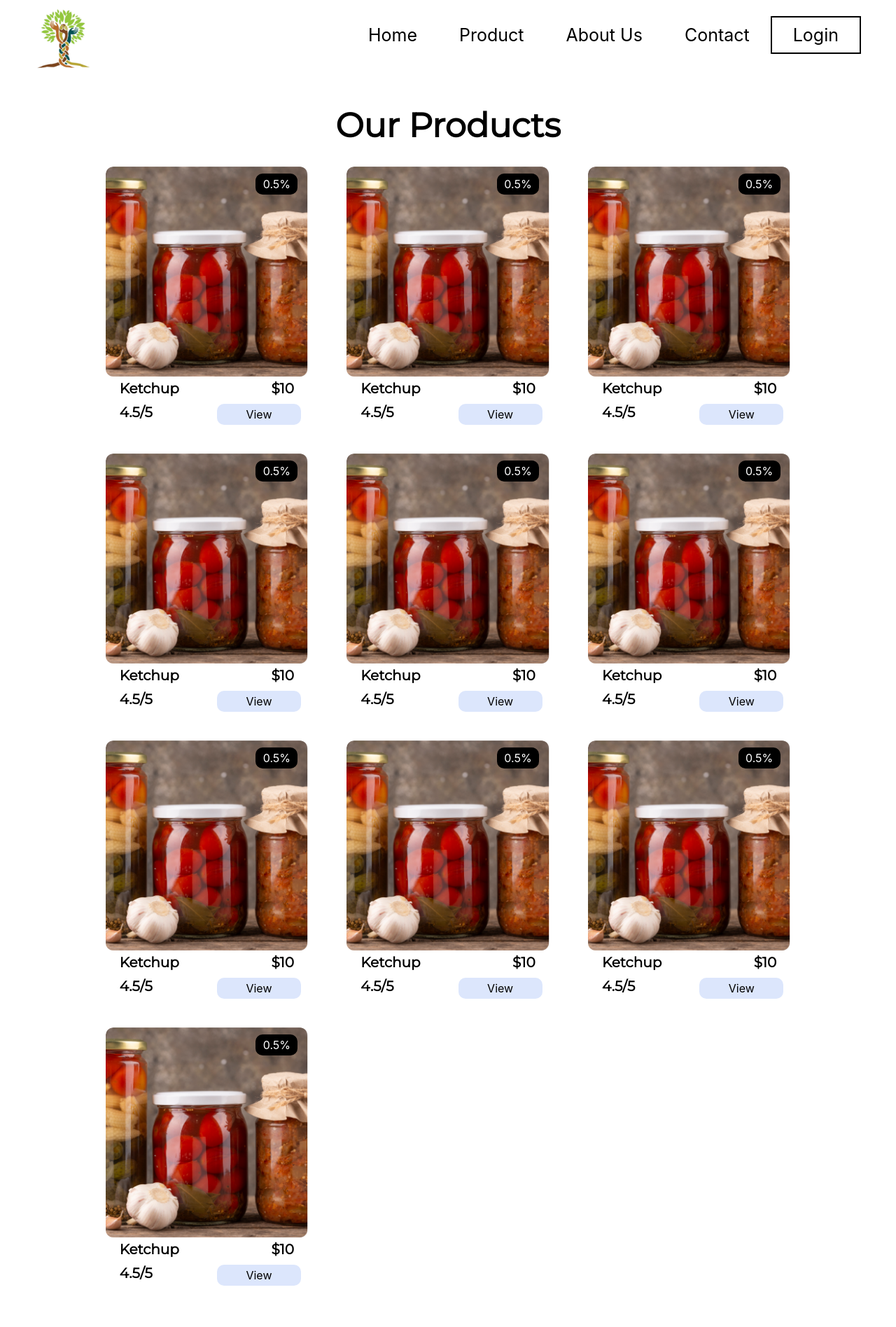
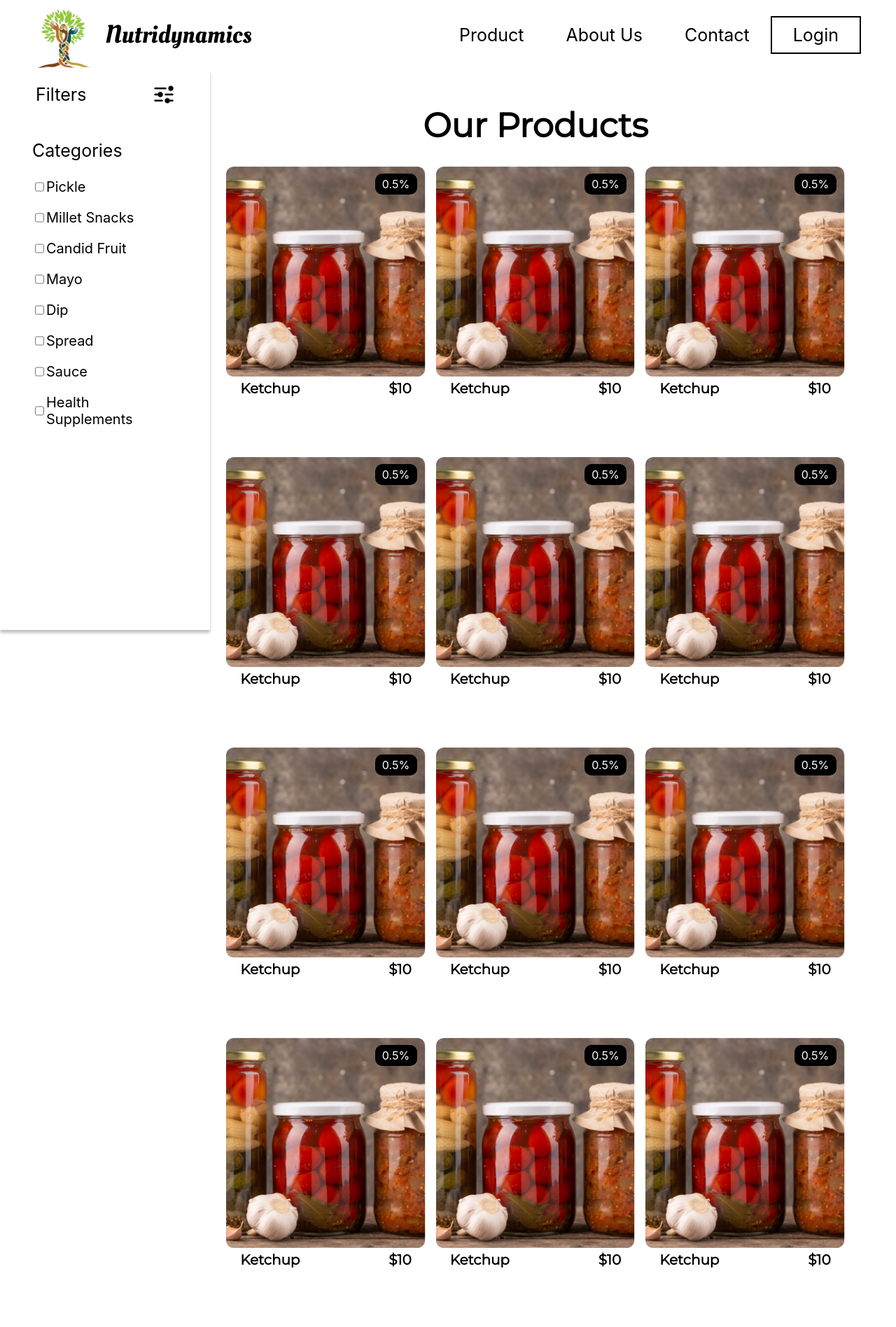
Before and after one commit to saeternus/Nutradynamics, a React (Create React App) app: page /#/Catalog in a window 1280 px wide. Shown: the top 1896 px of the page at 70% size. Built offline with nearby package versions, Linux system fonts and the light colour scheme; a web font is replaced by a local one.

Commit message:
Added catogarie filter on catalog page and edited avbar for company name

```diff
--- a/src/App.css
+++ b/src/App.css
@@ -3,7 +3,7 @@
 }
 .App{
   width: 100%;
-  overflow-x: hidden;
+  /* overflow-x: hidden; */
 }
 .benefits{
   display: flex;
--- /dev/null
+++ b/src/Components/Catagorie.jsx
@@ -0,0 +1,11 @@
+import React from 'react'
+
+function Catagorie() {
+  return (
+    <div>
+
+    </div>
+  )
+}
+
+export default Catagorie
--- a/src/Components/Navbar.jsx
+++ b/src/Components/Navbar.jsx
@@ -18,16 +18,21 @@ function Navbar() {
   return (
     <>
       <div className='box'>
+      <Link to='/'>
+        <div className='comp'>
         <div className='logo'>
         </div>
+        <div className='compname'>Nutridynamics</div>
+        </div>
+        </Link>
         <div className='list'>
           <ul className='items'>
 
-            <Link to='/'>Home</Link>
+
 
           </ul>
           <ul className='items product'>
-            <Link to='/Product'>Product</Link>
+            <Link to='#'>Product</Link>
             <div className='productlist'>
               <ul className='productitems'>
 
--- a/src/Components/Productcard.jsx
+++ b/src/Components/Productcard.jsx
@@ -14,7 +14,7 @@ function Productcard(props) {
     return (
         <div className='cardbox'>
             <div className='productdiscount'>
-        {(props.discount === '0')? <></> : Discount}
+                {(props.discount === '0') ? <></> : Discount}
             </div>
             <div className='productimg'>
                 <img src={props.img} alt="" />
@@ -23,12 +23,13 @@ function Productcard(props) {
                 <div className='row'>
                     <div className='productname'>{props.name}</div>
                     <div className='prouctprice'>{props.price}</div>
-            </div><div className='row'>
+                </div>
+                {/* <div className='row'>
                     <div className='productrating'>{props.rating}/5 </div>
                     <div className='productview'
                     //  onClick={productnavigation}
                     >View</div>
-            </div>
+                </div> */}
             </div>
 
         </div>
--- /dev/null
+++ b/src/Components/Styles/Filter.css
@@ -0,0 +1,27 @@
+.filterbox{
+    width: 300px;
+    height: calc(100vh);
+    max-width: 100%;
+    position:sticky;
+    top: 0;
+    position: -webkit-sticky;
+    /* background-color:blue; */
+    display: flex;
+    box-shadow: 0px 4px 4px rgba(0, 0, 0, 0.25);
+    /* color: aqua; */
+    padding: 20px;
+}
+.topicandimg{
+    display: flex;
+    flex-direction: row;
+    height: fit-content;
+    width: 90%;
+    justify-content: space-evenly;
+    align-items: center;
+    font-size: 25px;
+}
+.topicandimg img{
+    width: 30px;
+    /* height: 50px; */
+    object-fit: contain;
+}
--- a/src/Components/Styles/Navbar.css
+++ b/src/Components/Styles/Navbar.css
@@ -114,6 +114,22 @@
 .close{
     transform: translateX(-100%);
 }
+.comp{
+    display: flex;
+    flex-direction: row;
+    justify-content: center;
+    align-items: center;
+}
+.box a{
+text-decoration: none;
+color: #000000;
+}
+.compname{
+    font-family: 'Oleo Script';
+font-style: normal;
+font-weight: 400;
+font-size: 36px;
+}
 
 @media only screen and (max-width: 950px) {
     .box{
--- a/src/Components/index.js
+++ b/src/Components/index.js
@@ -10,6 +10,8 @@ import Footer from "./Footer";
 import TestimonialCard from "./TestimonialCard";
 import Productcard from "./Productcard";
 import Reviewcard from "./Reviewcard";
+import Filter from "./Filter";
+import Catagorie from "./Catagorie";
 
 export {
   Navbar,
@@ -24,4 +26,6 @@ export {
   TestimonialCard,
   Productcard,
   Reviewcard,
+  Filter,
+  Catagorie
 };
--- a/src/Pages/Catalog.jsx
+++ b/src/Pages/Catalog.jsx
@@ -1,9 +1,17 @@
-import React from 'react'
+import React, { useEffect, useState } from 'react'
 import * as Components from '../Components/index'
 import food from '../Assets/delicious-preserved-food-jars-arrangement 1.png'
+import cross from '../Assets/icons8-cross-64.png'
+import filter from '../Assets/setting.png'
 
 import './Styles/Catalog.css'
 function Catalog() {
+  const [list,setlist] = useState([])
+  const [deletingcat,setdeletingcat] = useState('')
+  const [addingcat,setaddingcat] = useState('')
+
+  const Categories = ['Pickle', 'Millet Snacks', 'Candid Fruit', 'Mayo', 'Dip', 'Spread', 'Sauce', 'Health Supplements']
+
   const dummyproducts =  {
     products:
      [{
@@ -76,18 +84,184 @@ function Catalog() {
       imgage : `${food}`,
       rating : '4.5',
       id: '12345'
+    },{
+      name : 'Ketchup',
+      discount : '0.5%',
+      price : '$10',
+      imgage : `${food}`,
+      rating : '4.5',
+      id: '12345'
+    },{
+      name : 'Ketchup',
+      discount : '0.5%',
+      price : '$10',
+      imgage : `${food}`,
+      rating : '4.5',
+      id: '12345'
+    },{
+      name : 'Ketchup',
+      discount : '0.5%',
+      price : '$10',
+      imgage : `${food}`,
+      rating : '4.5',
+      id: '12345'
+    },{
+      name : 'Ketchup',
+      discount : '0.5%',
+      price : '$10',
+      imgage : `${food}`,
+      rating : '4.5',
+      id: '12345'
+    },{
+      name : 'Ketchup',
+      discount : '0.5%',
+      price : '$10',
+      imgage : `${food}`,
+      rating : '4.5',
+      id: '12345'
+    },{
+      name : 'Ketchup',
+      discount : '0.5%',
+      price : '$10',
+      imgage : `${food}`,
+      rating : '4.5',
+      id: '12345'
+    },{
+      name : 'Ketchup',
+      discount : '0.5%',
+      price : '$10',
+      imgage : `${food}`,
+      rating : '4.5',
+      id: '12345'
+    },{
+      name : 'Ketchup',
+      discount : '0.5%',
+      price : '$10',
+      imgage : `${food}`,
+      rating : '4.5',
+      id: '12345'
+    },{
+      name : 'Ketchup',
+      discount : '0.5%',
+      price : '$10',
+      imgage : `${food}`,
+      rating : '4.5',
+      id: '12345'
+    },{
+      name : 'Ketchup',
+      discount : '0.5%',
+      price : '$10',
+      imgage : `${food}`,
+      rating : '4.5',
+      id: '12345'
+    },{
+      name : 'Ketchup',
+      discount : '0.5%',
+      price : '$10',
+      imgage : `${food}`,
+      rating : '4.5',
+      id: '12345'
+    },{
+      name : 'Ketchup',
+      discount : '0.5%',
+      price : '$10',
+      imgage : `${food}`,
+      rating : '4.5',
+      id: '12345'
     },]
   }
+
+  function Removecatagorie(){
+    if (deletingcat !== ''){
+      for( var i = 0; i < list.length; i++){
+        if ( list[i] === deletingcat) {
+            list.splice(i, 1);
+            let element = document.querySelector(`[name="${deletingcat}"]`)
+            element.dataset.status = 'false'
+            element.checked = false
+        }
+    }
+    setdeletingcat('')
+    }
+  }
+
+  function Addcatagorie(){
+    if (addingcat !== ''){
+            (list.push(addingcat));
+    }
+    setaddingcat('')
+    }
+
+  function Changevalue(cat){
+    let element = document.querySelector(`[name="${cat}"]`)
+    if (element.dataset.status === 'false'){
+      element.dataset.status = 'true'
+      setaddingcat(cat)
+    }
+    else{
+      setdeletingcat(cat)
+    }
+  }
+
+  useEffect(() => {
+    Removecatagorie()
+  }, [deletingcat]);
+
+  useEffect(() => {
+    Addcatagorie()
+  }, [addingcat]);
+
+  function SelectedCatagories(e){
+      return <div className='catogarieselectedcard'>{e.values}
+      <img src={cross} alt="" onClick={()=>{setdeletingcat(e.values)}}/></div>
+  }
+
   return (
     <div className='productsbox'>
       <div className='emptydiv'></div>
-      <div className='productstitle'>Our Products</div>
+      <div className='productfilterandgrid'>
+      <div className='filterbox'>
+        <div className='topicandimg'>Filters
+            <img src={filter} alt="" />
+        </div>
+            <div className='catogarieslist'>
+              <div className='cattopic'>Categories</div>
+              {Categories.map((cat)=>{
+                return(
+                <div className='categorie'>
+                <input type="checkbox" id={cat} name={cat} data-status='false' onClick={()=>{
+                  Changevalue(cat)
+                }}/>
+                <label htmlFor={cat}>{cat} </label>
+                </div>)
+              })}
+            </div>
+    </div>
+      <div className='productflex'>
+        <div className='productstitle'>Our Products</div>
+        {list.length === 0 ?
+        <></>
+      :
+      <>
+      <div className='filterlist'>
+      <div className='filtersapplied'>Filters</div>
+      <div className='catagoriesselected'>
+        {list.map((e)=>{
+          return(
+        <SelectedCatagories values = {e}/>)
+        })}
+      </div>
+      </div>
+      </>}
       <div className='productsgrid'>
         {dummyproducts.products.map((element)=>{
           return(
           <Components.Productcard name={element.name} discount= {element.discount} price={element.price} img={element.imgage} rating={element.rating}/>
         )})}
       </div>
+      </div>
+      </div>
+
     </div>
   )
 }
--- a/src/Pages/Styles/Catalog.css
+++ b/src/Pages/Styles/Catalog.css
@@ -4,24 +4,25 @@ font-style: normal;
 font-weight: 600;
 font-size: 48px;
 padding-bottom: 30px;
+margin-top: 50px;
 }
 .emptydiv{
-    height: 150px;
+    height: 100px;
 }
 .productsbox{
     width: 100%;
     height: fit-content;
     display: flex;
     flex-direction: column;
-    justify-content: center;
+    /* justify-content: center; */
     align-items: center;
 }
 .productsgrid{
-    width: 80%;
+    width: 95%;
     height: fit-content;
     display: grid;
     grid-template-columns: repeat(auto-fit,minmax(260px,1fr));
-    gap: 10px;
+    gap: 15px;
     margin-bottom: 40px;
     justify-content: center;
 }
@@ -35,3 +36,99 @@ padding-bottom: 30px;
         font-size: 35px;
     }
 }
+.productfilterandgrid{
+    height: fit-content;
+    display: flex;
+    flex-direction: row;
+    justify-content: flex-start;
+    align-items: flex-start;
+    width: 100%;
+}
+.productflex{
+    display: flex;
+    flex-direction: column;
+    width: calc(100% - 350px);
+    justify-content: center;
+    align-items: center;
+}
+.filterlist{
+    display: flex;
+    width: calc(90%);
+    flex-direction: row;
+    height: fit-content;
+    border-radius: 20px;
+    border: solid 1px blue;
+    margin-bottom: 20px;
+    justify-content: center;
+    align-items: center;
+    padding: 3px 20px;
+}
+.filtersapplied{
+    width: 100px;
+    text-align: center;
+    font-size: 19px;
+}
+.catagoriesselected{
+    display: flex;
+    flex-direction: row;
+    flex-wrap: wrap;
+}
+.catogarieselectedcard img{
+    width: 20px;
+    object-fit: cover;
+    margin: 5px;
+    cursor: pointer;
+}
+.catogarieselectedcard{
+    display: flex;
+    flex-direction: row;
+    justify-content: center;
+    align-items: center;
+    border-radius: 20px;
+    border: solid 1px blue;
+    padding: 5px 10px;
+    margin: 2px 5px;
+    font-size: 15px;
+}
+.filterbox{
+    width: 300px;
+    height: calc(100vh);
+    max-width: 100%;
+    position:sticky;
+    top: 0;
+    position: -webkit-sticky;
+    display: flex;
+    box-shadow: 0px 4px 4px rgba(0, 0, 0, 0.25);
+    padding: 20px;
+    flex-direction: column;
+    align-items: center;
+}
+.topicandimg{
+    display: flex;
+    flex-direction: row;
+    height: fit-content;
+    width: 80%;
+    justify-content: space-between;
+    align-items: center;
+    font-size: 25px;
+    padding: 0 5px;
+}
+.topicandimg img{
+    width: 30px;
+    object-fit: contain;
+}
+.catogarieslist{
+    width: 80%;
+    height: fit-content;
+    margin: 50px 0;
+}
+.categorie{
+    padding: 10px 0;
+    font-size: 20px;
+    display: flex;
+    flex-direction: row;
+}
+.cattopic{
+    font-size: 25px;
+    margin-bottom: 15px;
+}
```
Also changed, not shown: src/Components/Filter.jsx (added, +10 -0 lines), src/Assets/setting.png (added). Lines whose indentation alone changed are shown as unchanged.
